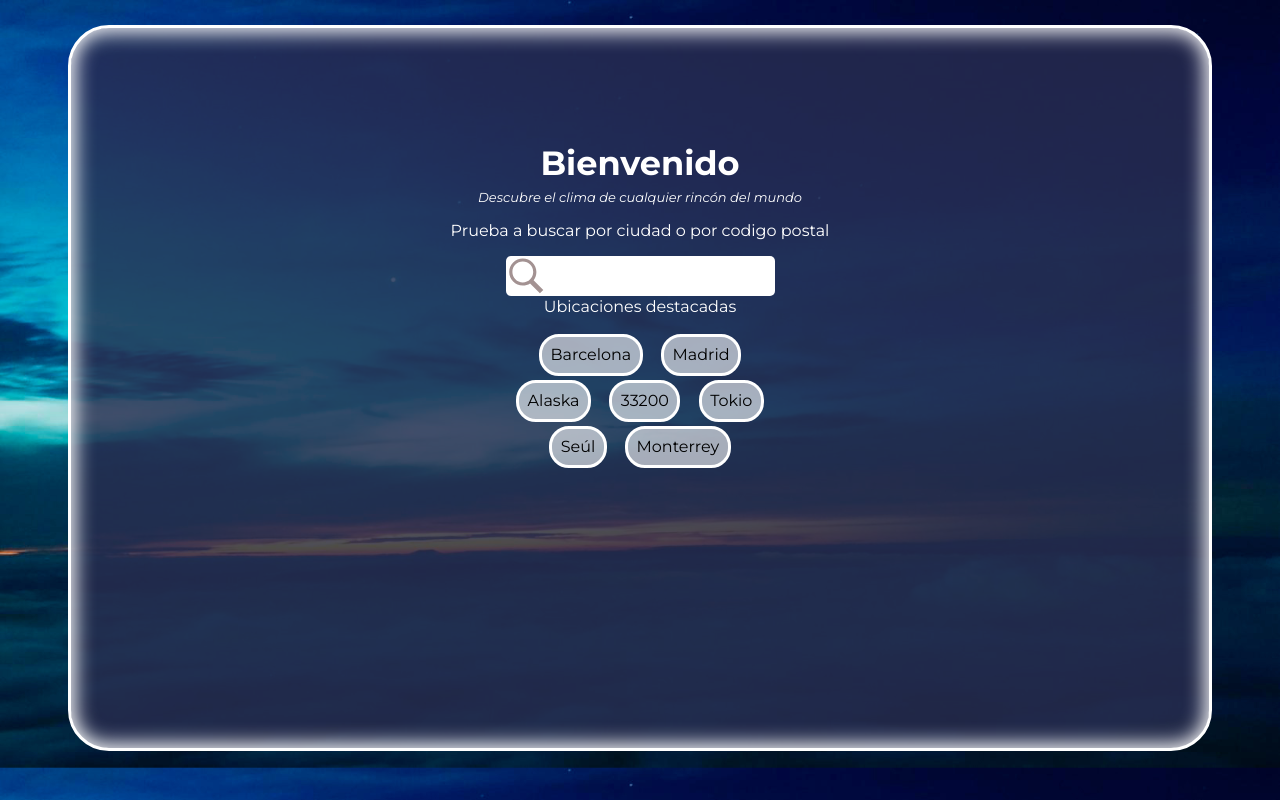
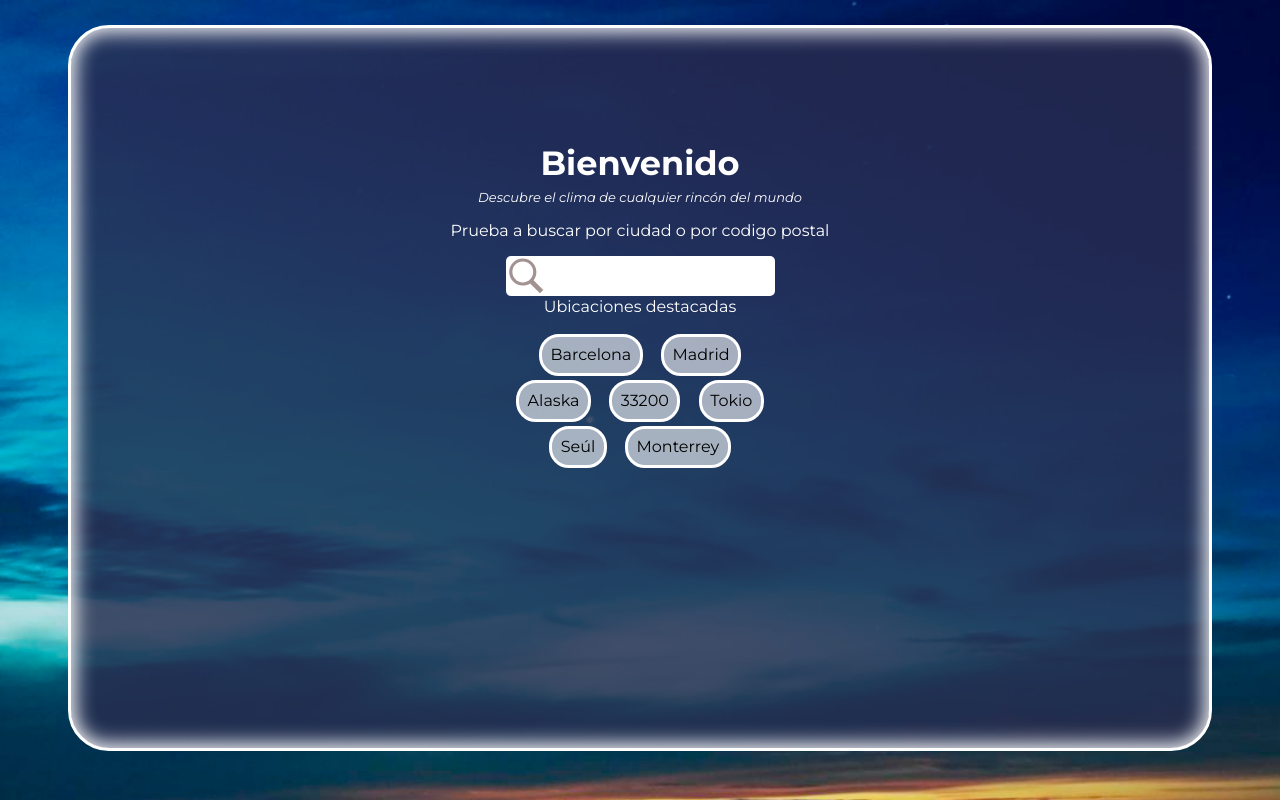
Before and after one commit to JorgeAlcaldeG/WeatherApp, a React (Vite) app: page / in a window 1280 px wide. Built offline with nearby package versions, Linux system fonts and the light colour scheme.

Commit message:
Arreglos para la build

```diff
--- a/src/css/index.css
+++ b/src/css/index.css
@@ -7,6 +7,7 @@
 body{
     background-image: url("../../resources/bg.jpg");
     background-size: cover;
+    background-size: 150%;
 }
 textarea:focus, input:focus{
     outline: none;
--- a/src/main.jsx
+++ b/src/main.jsx
@@ -1,4 +1,3 @@
-import { StrictMode } from 'react'
 import { createRoot } from 'react-dom/client'
 import App from './App.jsx'
 
```
